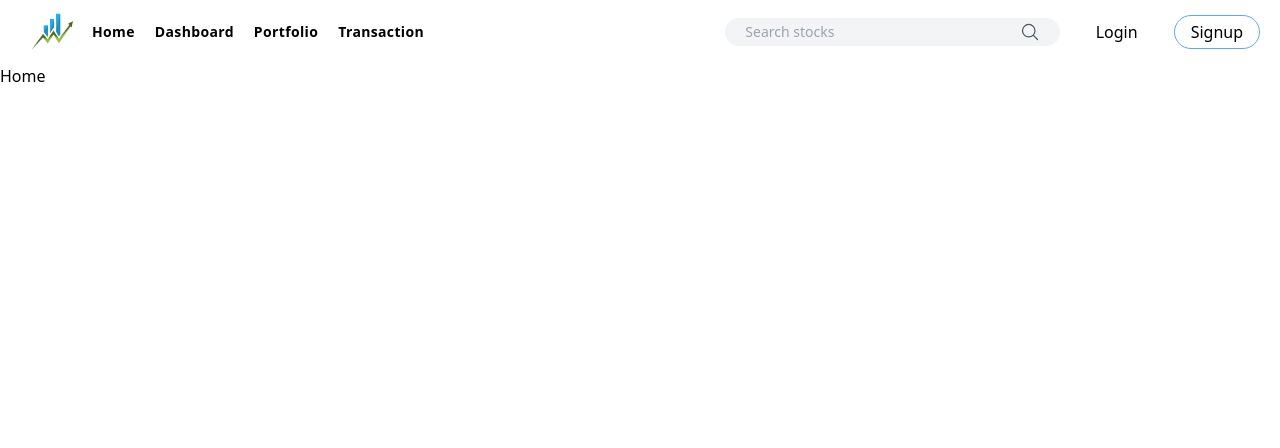
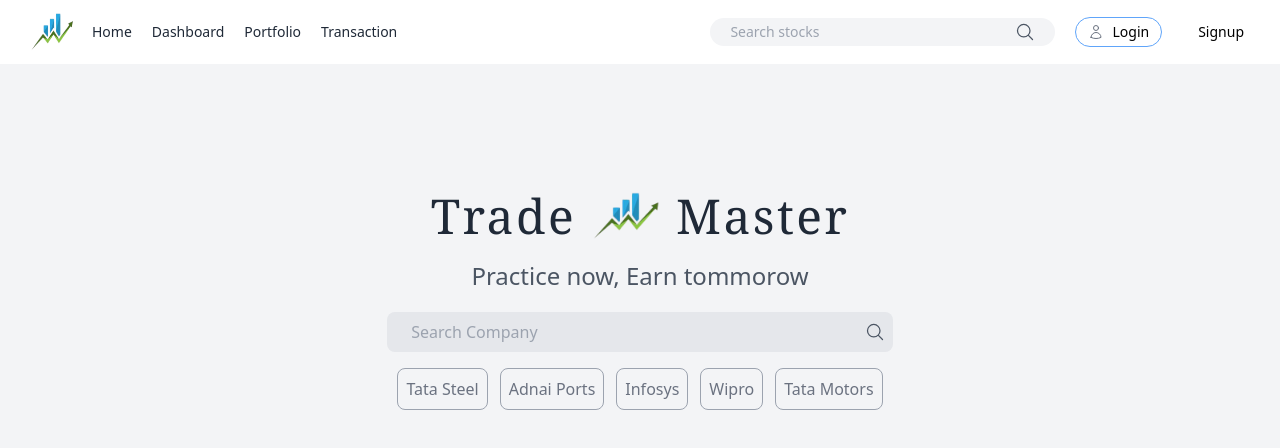
Before and after one commit to Hardik-Dharmik/trade-master-frontend, a React (Create React App) app: page / in a window 1280 px wide. Shown: the top 448 px of the page. Built offline with nearby package versions, Linux system fonts and the light colour scheme.

Commit message:
Home page completed

```diff
--- a/src/App.js
+++ b/src/App.js
@@ -1,6 +1,7 @@
 import "./App.css";
 import { BrowserRouter as Router, Routes, Route } from "react-router-dom";
 import Header from "./components/Header/Header";
+import Home from "./components/Home/Home";
 
 function App() {
   return (
@@ -12,7 +13,7 @@ function App() {
 
         <div>
           <Routes>
-            <Route exact path="/" element={<p>Home</p>} />
+            <Route exact path="/" element={<Home />} />
             <Route path="/about" element={<p>About</p>} />
           </Routes>
         </div>
--- a/src/components/Header/Header.js
+++ b/src/components/Header/Header.js
@@ -4,6 +4,7 @@ import { Link } from "react-router-dom";
 import {
   MagnifyingGlassIcon,
   UserCircleIcon,
+  UserIcon,
   Bars3Icon,
   XMarkIcon,
 } from "@heroicons/react/24/outline";
@@ -19,14 +20,14 @@ function Header() {
 
   return (
     <>
-      <header className="hidden md:flex items-center justify-between bg-white px-5">
+      <header className="hidden md:flex items-center justify-between bg-white px-5 text-sm">
         {/* Left  */}
         <div className="flex items-center">
           {/* Logo  */}
           <img src={logo} alt="Logo" className="h-16 w-16" />
 
           {/* Links  */}
-          <div className="flex items-center space-x-5 ml-2">
+          <div className="flex items-center space-x-5 ml-2 text-gray-800">
             {/* Home */}
             <Link to="/">
               <HeaderLinks link="/" linkName="Home" />
@@ -63,10 +64,11 @@ function Header() {
 
           {/* Login Signup   */}
           <div className="flex space-x-5">
-            <button className="px-4 py-1  rounded-3xl hover:bg-blue-400 hover:text-white">
-              Login
+            <button className="flex items-center px-2 py-1 rounded-2xl border border-blue-400 hover:bg-blue-400 hover:text-white group">
+              <UserIcon className="h-4 w-4 mx-1 text-gray-500 group-hover:text-white" />
+              <p className="mx-1  group-hover:text-white">Login</p>
             </button>
-            <button className="px-4 py-1  rounded-3xl border border-blue-400 hover:bg-blue-400 hover:text-white">
+            <button className="px-4 py-1  rounded-2xl hover:bg-blue-400 hover:text-white">
               Signup
             </button>
           </div>
--- a/src/components/Header/HeaderLinks.js
+++ b/src/components/Header/HeaderLinks.js
@@ -1,11 +1,7 @@
 import React from "react";
 
 function HeaderLinks({ linkName, link }) {
-  return (
-    <p className="hover:text-blue-500 text-sm font-semibold tracking-wide">
-      {linkName}
-    </p>
-  );
+  return <p className="hover:text-blue-500 text-sm">{linkName}</p>;
 }
 
 export default HeaderLinks;
--- /dev/null
+++ b/src/components/Home/Home.js
@@ -0,0 +1,49 @@
+import { MagnifyingGlassIcon } from "@heroicons/react/24/outline";
+import logo from "../../Assets/Images/logo.png";
+
+function Home() {
+  return (
+    <div className="flex flex-col items-center   h-screen px-2 bg-gray-100">
+      <div className="flex items-center mt-28 ">
+        <p className="text-4xl md:text-5xl font-serif tracking-wider text-gray-800">
+          Trade
+        </p>
+        <img src={logo} alt="" className="h-20 w-h-20 hidden md:flex" />
+        <p className="text-4xl md:text-5xl font-serif tracking-wider text-gray-800">
+          Master
+        </p>
+      </div>
+
+      <p className="text-2xl my-1 text-gray-600">Practice now, Earn tommorow</p>
+
+      <div className="flex my-4 bg-gray-200 w-3/5 md:w-2/5  items-center rounded-lg py-2">
+        <input
+          type="text"
+          placeholder="Search Company"
+          className="bg-gray-200 flex-grow focus:outline-none mx-4 px-2 text-base"
+        />
+        <MagnifyingGlassIcon className="h-5 w-5 mx-2 text-gray-600" />
+      </div>
+
+      <div className="flex space-x-3">
+        <p className="border border-gray-400 p-2 rounded-lg text-gray-500 hover:bg-gray-200 cursor-pointer">
+          Tata Steel
+        </p>
+        <p className="border border-gray-400 p-2 rounded-lg text-gray-500 hover:bg-gray-200 cursor-pointer">
+          Adnai Ports
+        </p>
+        <p className="border border-gray-400 p-2 rounded-lg text-gray-500 hover:bg-gray-200 cursor-pointer">
+          Infosys
+        </p>
+        <p className="border border-gray-400 p-2 rounded-lg text-gray-500 hover:bg-gray-200 cursor-pointer">
+          Wipro
+        </p>
+        <p className="border border-gray-400 p-2 rounded-lg text-gray-500 hover:bg-gray-200 cursor-pointer">
+          Tata Motors
+        </p>
+      </div>
+    </div>
+  );
+}
+
+export default Home;
```
